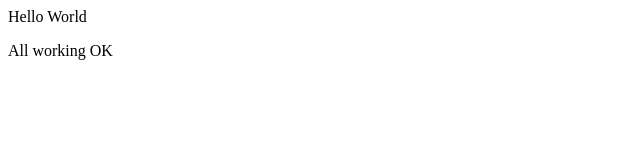
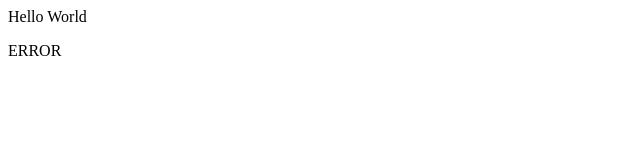
Before and after one commit to macathon/jenkins-test, a plain HTML site: page index.html in a window 1280 px wide. Shown: the full height of the page, 0-640 px from the left. Drawn offline with Linux system fonts and the light colour scheme.

Commit message:
Added index.html

```diff
--- a/index.html
+++ b/index.html
@@ -1,2 +1,2 @@
 <p>Hello World</p>
-<p>All working OK</p>
+<p>ERROR</p>
```
